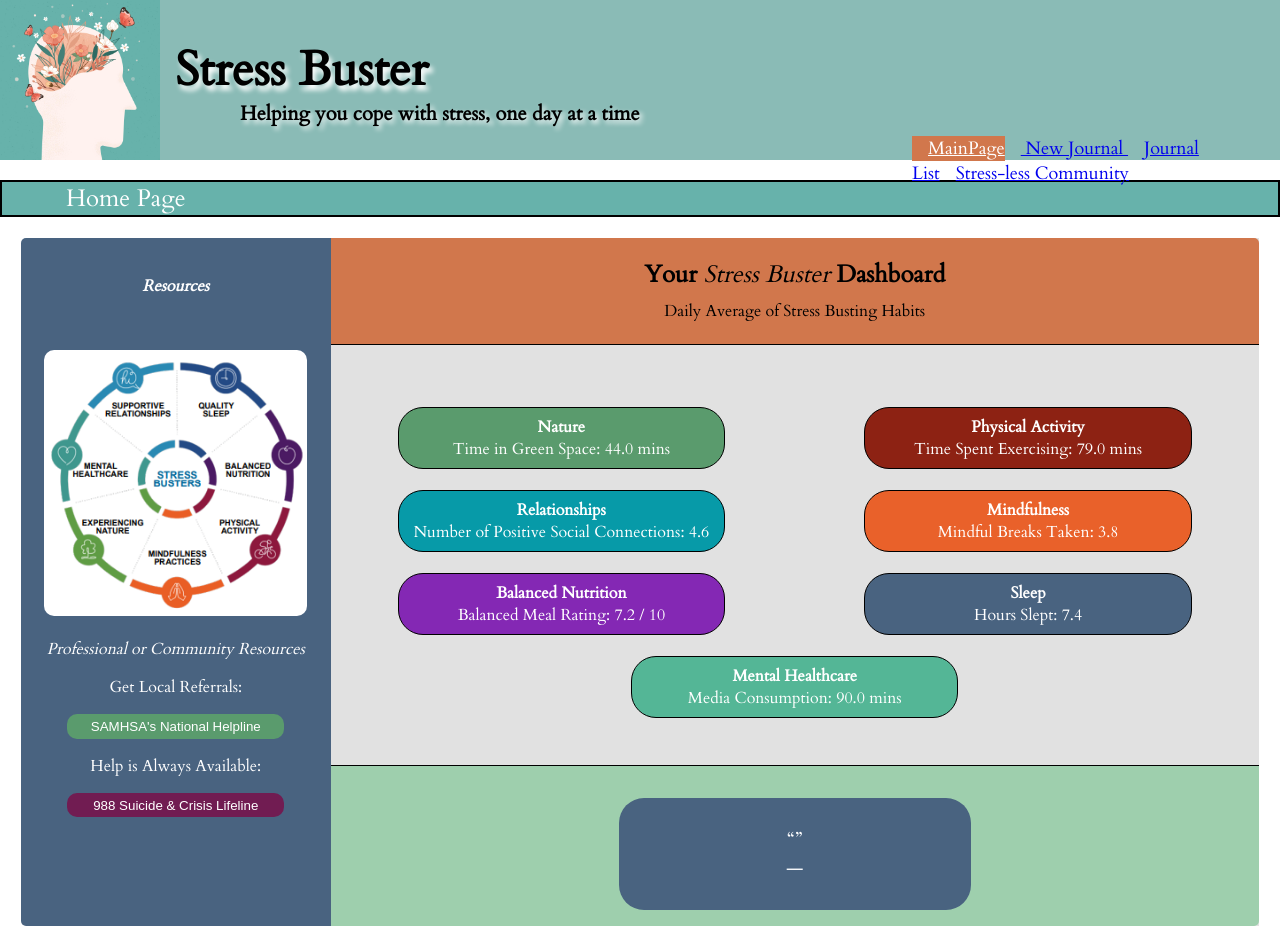
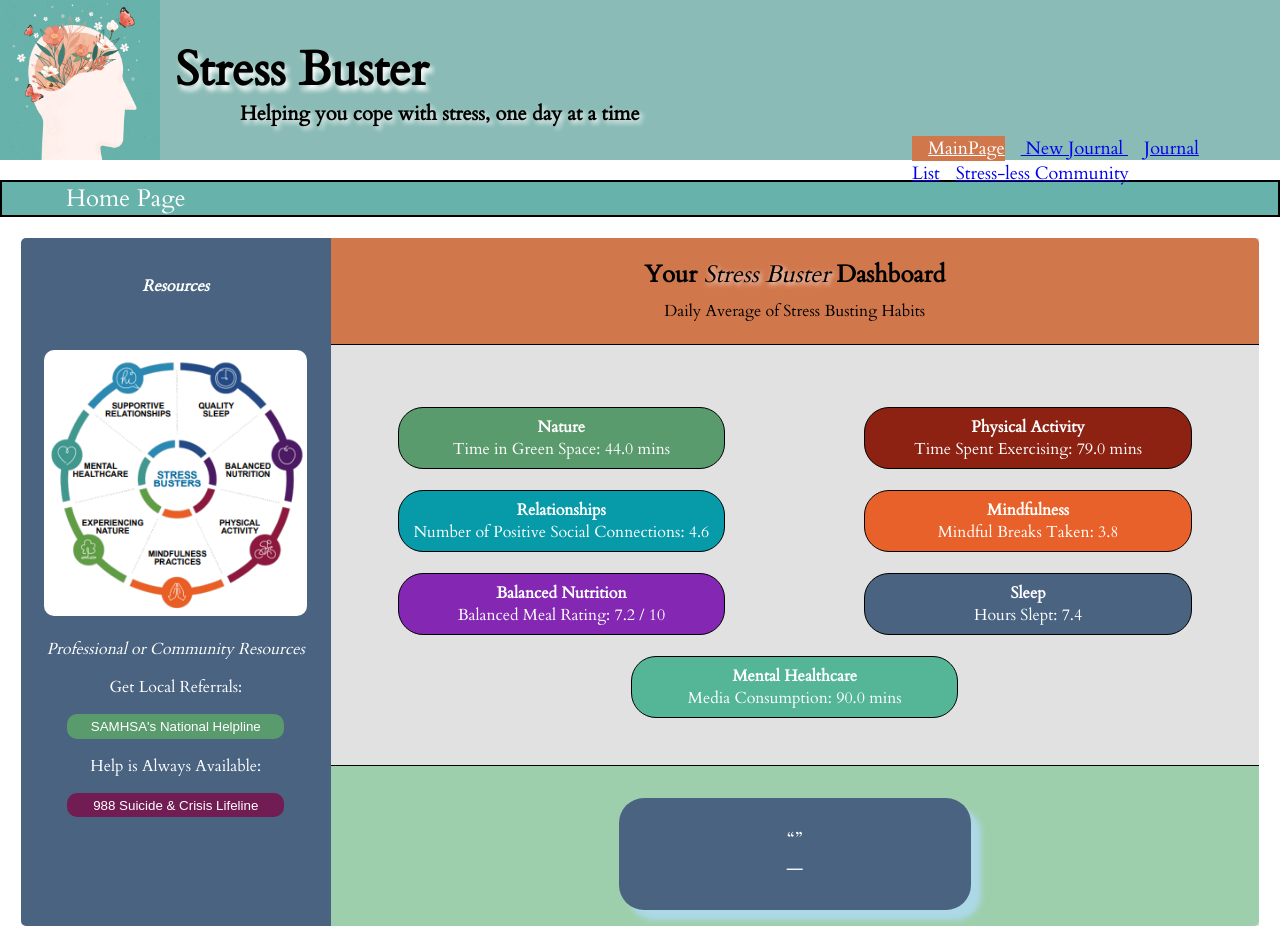
Before and after one commit to timmyyan-git/stress-buster-health-journal, a React (Create React App) app in the folder project/: page / in a window 1280 px wide. Built offline with nearby package versions, Linux system fonts and the light colour scheme; no server answers; data requests are answered from the project's data file.

Commit message:
fancy dashboard

```diff
--- a/project/src/Dashboard.js
+++ b/project/src/Dashboard.js
@@ -45,7 +45,7 @@ function Dashboard ({onJournalList}){
     return (
         <div>
             <section id="dashboard-title">
-            <h2><b>Your </b><em>Stress Buster</em> <b>Dashboard</b></h2>
+            <h2><b>Your </b><em id="sbDash">Stress Buster</em> <b>Dashboard</b></h2>
             <p>Daily Average of Stress Busting Habits</p>
             </section>
             <section className="health-snap">
--- a/project/src/index.css
+++ b/project/src/index.css
@@ -103,6 +103,11 @@ h2 {
   background-color: var(--grey);
 }
 
+#sbDash {
+  text-shadow: 2px 2px 5px white;
+
+}
+
 #dashboard-title {
   background-color: var(--burnt-orange);
   display: flex;
@@ -114,6 +119,7 @@ h2 {
   line-height: 1px;
   border-top-right-radius: 5px;
   border-bottom: 1px solid;
+
 }
 
 .random-section {
@@ -130,6 +136,7 @@ h2 {
   margin-top: 1.5rem;
   font-size: larger;
   line-height: 1.5;
+  box-shadow: 10px 10px 5px lightblue;
 }
 
 .health-snap {
```
